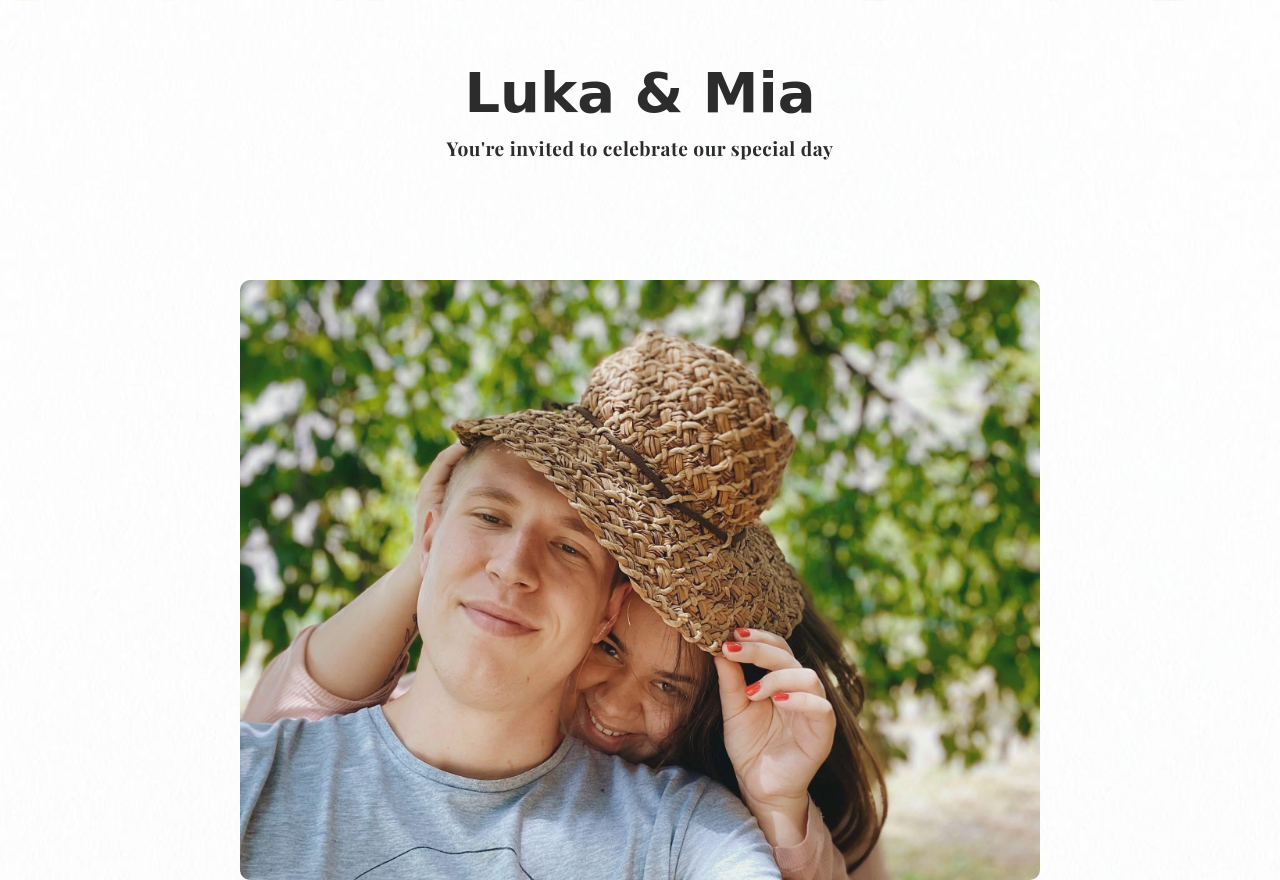
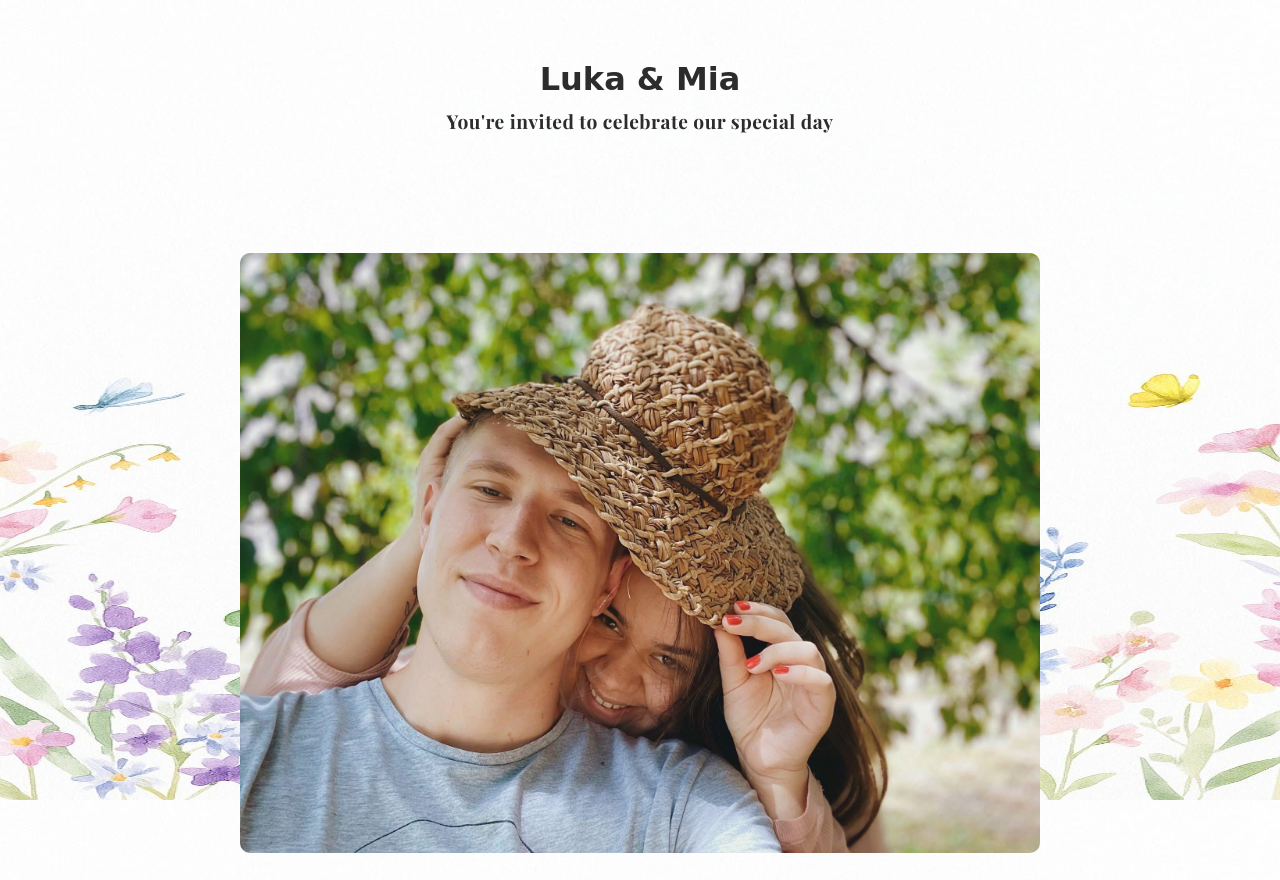
Before and after one commit to daliborbuncic/luka-mia, a plain HTML site: page index.html in a window 1280 px wide. Shown: the top 880 px of the page. Drawn offline with nearby package versions, Linux system fonts and the light colour scheme; a web font is replaced by a local one.

Commit message:
Add files via upload

```diff
--- a/index.html
+++ b/index.html
@@ -18,8 +18,8 @@
       background-color: #FAF9F6; /* ivory */
       color: #2c2c2c;
 	  background-image: url('test.jpg');
-	  background-size: cover;
-	  background-position: center;
+	  background-size: 100% 100%;
+	  background-position: top;
 	  background-repeat: no-repeat;
 	  background-attachment: fixed;
     }
@@ -34,8 +34,12 @@
 		background-size: auto 100%;
 		background-position: top;
 		background-repeat: no-repeat;
-		  height: auto 100%;
+	  }
+	}
 
+	@media (min-width: 700px) {
+	  body {
+		background-size: 1200px 100%; /* max width 700px */
 	  }
 	}
 
@@ -47,7 +51,7 @@
 
     header h1 {
       font-family: 'autumnChant', cursive;
-      font-size: 3.5em;
+      font-size: 2em;
       margin: 0;
     }
 
```
